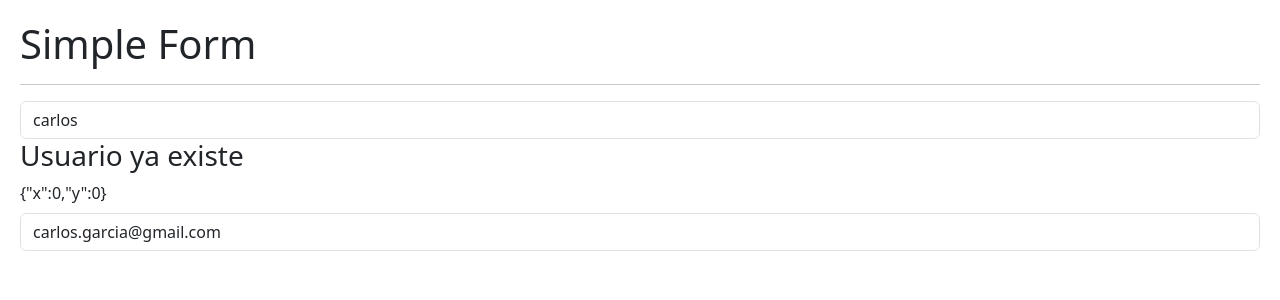
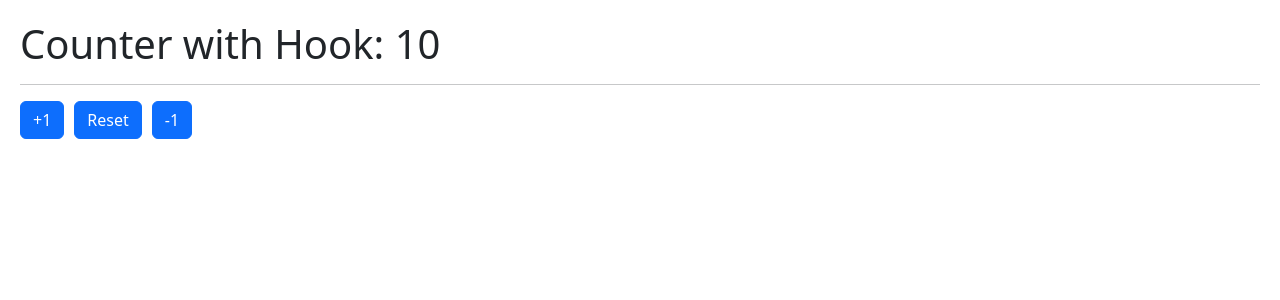
Before and after one commit to quintupil/react-cero-a-expert, a React (Vite) app in the folder 05-hook-app/: page / in a window 1280 px wide. Shown: the top 300 px of the page. Built offline with nearby package versions, Linux system fonts and the light colour scheme.

Commit message:
18. useCounter - CustomHook (2:41)

```diff
--- a/05-hook-app/src/main.jsx
+++ b/05-hook-app/src/main.jsx
@@ -1,13 +1,32 @@
 import { StrictMode } from "react";
 import { createRoot } from "react-dom/client";
+
+//import { CounterApp } from "./01-useState/CounterApp";
+import { CounterWithCustomHook } from "./01-useState/CounterWithCustomHook";
+//import { SimpleForm } from "./02-useEffect/SimpleForm";
+//import { HooksApp } from "./HooksApp";
 import "./index.css";
-import { SimpleForm } from "./02-useEffect/SimpleForm";
-//import { HooksApp } from "./HooksApp";
-//import { CounterApp } from "./01-useState/CounterApp";
-// import { CounterWithCustomHook } from "./01-useState/CounterWithCustomHook";
+
 
 createRoot(document.getElementById("root")).render(
-  // <StrictMode>
-  <SimpleForm />
-  // </StrictMode>
+  <StrictMode>
+
+    {/** -- Pruebas de Conceptos -- */}
+    {
+      /**Ejercicio 1: hooks - useState */
+      /**<CounterApp />*/
+    }
+
+    {
+      /**Ejercicio 2: useCounter - CustomHook*/
+      <CounterWithCustomHook />
+    }
+
+    {
+      /*<HooksApp/>*/
+    }
+
+
+    {/*<SimpleForm/>*/}
+  </StrictMode>
 );
```
Also changed, not shown: 05-hook-app/src/01-useState/CounterApp.jsx (+12 -3 lines), 05-hook-app/.pnp.cjs, 05-hook-app/documentacion/05-hook-app.jpg (added), 1 other file (tests, documents, lock files or other folders).
